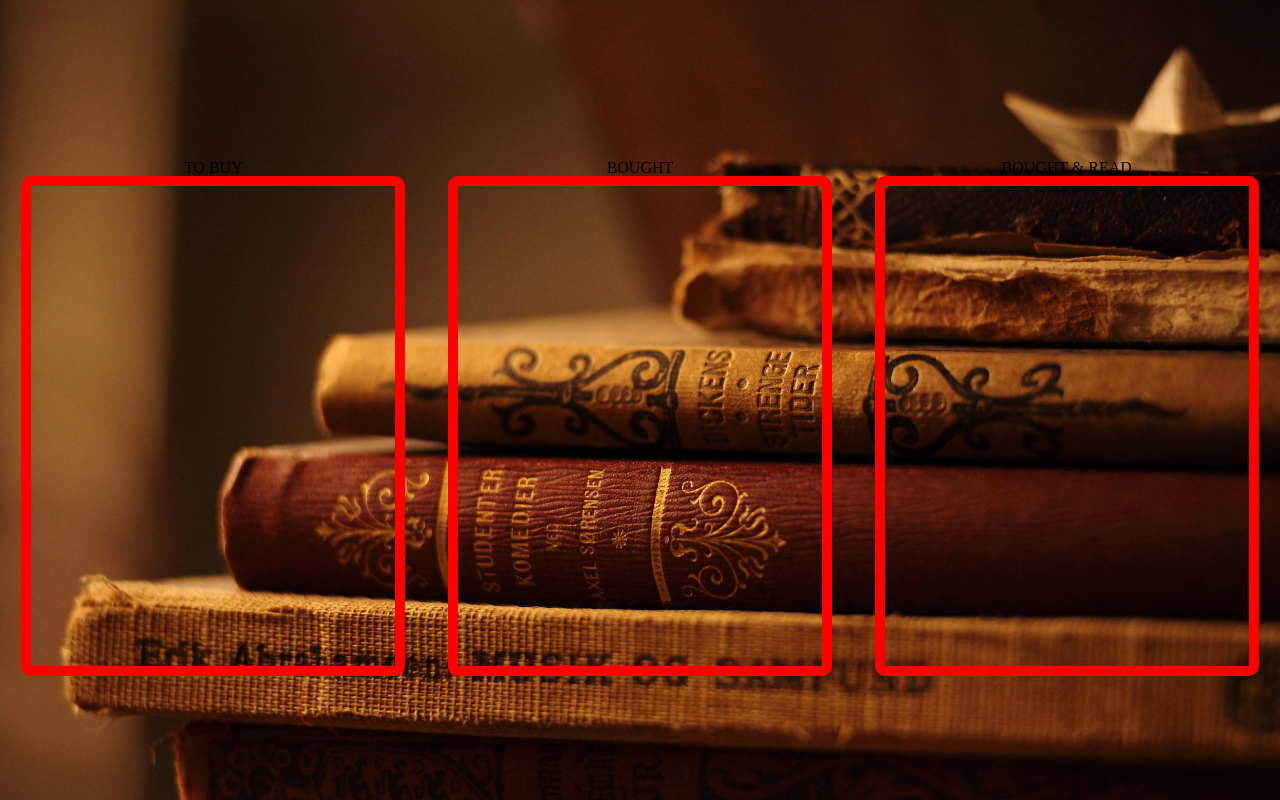
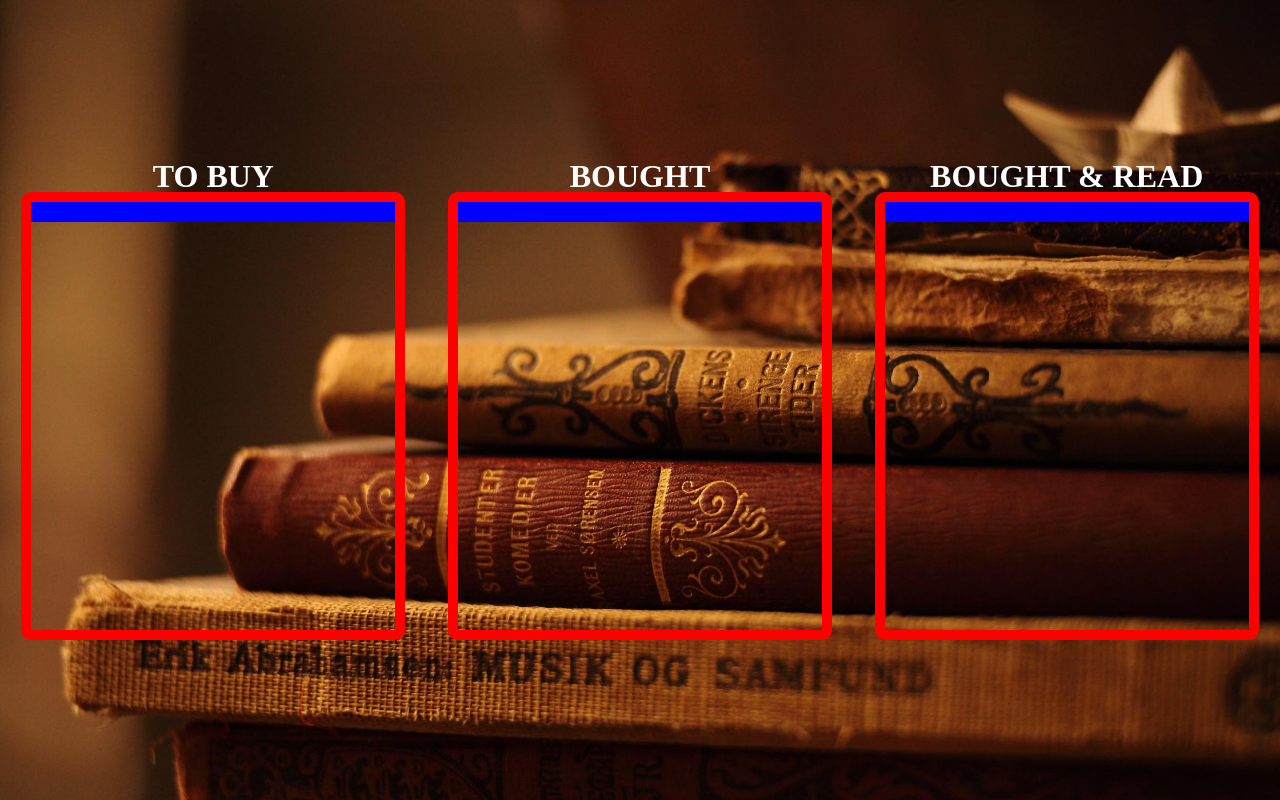
Before and after one commit to bikramjethi/books-app, a React (Create React App) app: page / in a window 1280 px wide. Built offline with nearby package versions, Linux system fonts and the light colour scheme.

Commit message:
components created up until the atom level

```diff
--- /dev/null
+++ b/src/Components/Book/Book.js
@@ -0,0 +1,6 @@
+import React from "react";
+import StyledBook from "./Book.style";
+
+const Book = ({ details }) => <StyledBook>B</StyledBook>;
+
+export default Book;
--- /dev/null
+++ b/src/Components/Book/Book.style.js
@@ -0,0 +1,3 @@
+import styled from "styled-components";
+
+export default styled.div``;
--- a/src/Components/Shelf/Shelf.js
+++ b/src/Components/Shelf/Shelf.js
@@ -1,10 +1,15 @@
 import React from "react";
-import StyledShelf from "./StyledShelf.style";
+import StyledShelf from "./Shelf.style";
+import ShelfRow from '../ShelfRow';
 
 const Shelf = ({ className, name }) => (
   <StyledShelf className={className}>
     <h2>{name}</h2>
-    <div className="shelf"></div>
+    <div className="shelf">
+        <ShelfRow className='shelf-row' books={[]}/>
+        <ShelfRow className='shelf-row' books={[]}/>
+        <ShelfRow className='shelf-row' books={[]}/>
+    </div>
   </StyledShelf>
 );
 
--- /dev/null
+++ b/src/Components/Shelf/Shelf.style.js
@@ -0,0 +1,43 @@
+import styled from "styled-components";
+
+export default styled.div`
+  width: 30%;
+  text-align: center;
+  height: 60%;
+  display: flex;
+  flex-direction: column;
+
+  h2 {
+    font-size: 2rem;
+    font-weight: bold;
+    color: white;
+  }
+
+  .shelf {
+    border: 10px solid red;
+    border-radius: 10px;
+    height: 100%;
+  }
+
+  &.to-buy {
+    .shelf {
+    }
+  }
+
+  &.bought {
+    .shelf {
+    }
+  }
+
+  &.read {
+    .shelf {
+    }
+  }
+
+  .shelf-row {
+      border-bottom: 10px solid blue;
+      &:last-child {
+        border-bottom: none;
+      }
+  }
+`;
--- a/src/Components/Shelf/StyledShelf.style.js
+++ /dev/null
@@ -1,31 +0,0 @@
-import styled from "styled-components";
-
-export default styled.div`
-  width: 30%;
-  text-align: center;
-  height: 60%;
-
-  .shelf {
-    border: 10px solid red;
-    border-radius: 10px;
-    height: 100%;
-  }
-
-  &.to-buy {
-      .shelf {
-
-      }
-  }
-
-  &.bought {
-      .shelf {
-
-      }
-  }
-
-  &.read {
-      .shelf {
-
-      }
-  }
-`;
--- /dev/null
+++ b/src/Components/ShelfRow/ShelfRow.js
@@ -0,0 +1,13 @@
+import React from "react";
+import StyledShelfRow from "./ShelfRow.style";
+import Book from '../Book';
+
+const ShelfRow = ({ className, books }) => (
+  <StyledShelfRow className={className}>
+    {books.map(book => (
+      <Book details={book} />
+    ))}
+  </StyledShelfRow>
+);
+
+export default ShelfRow;
--- /dev/null
+++ b/src/Components/ShelfRow/ShelfRow.style.js
@@ -0,0 +1,4 @@
+import styled from "styled-components";
+
+export default styled.div`
+`;
--- /dev/null
+++ b/src/Components/ShelfRow/index.js
@@ -0,0 +1 @@
+export { default } from "./ShelfRow";
```
Also changed, not shown: src/Components/Book/index.js (added).
